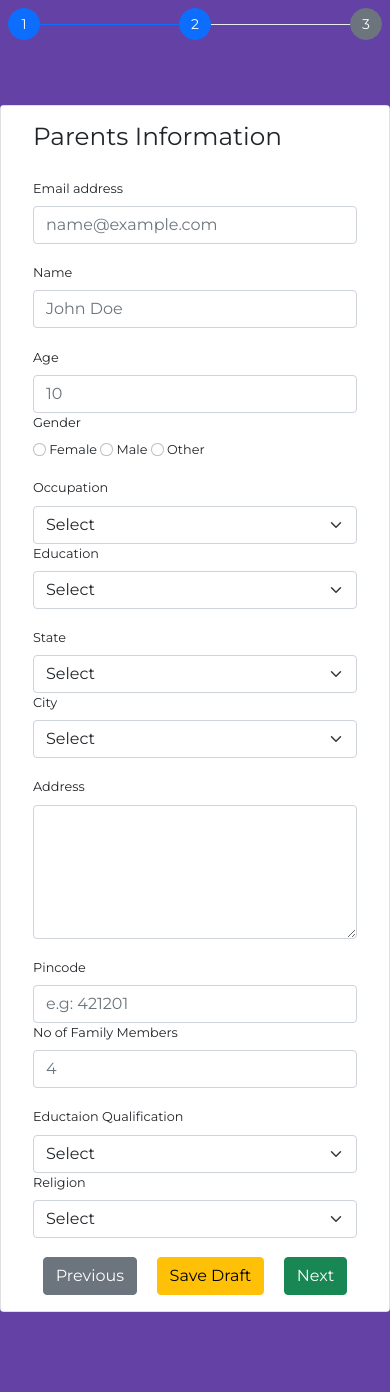
After one commit to ishajoglekar/Diet-Diversity, a Django app: template diet/registration/templates/registration_form/parents_info.html in a window 390 px wide. The commit adds this page. Run offline with Django 3.2, Linux system fonts and the light colour scheme; the template is opened without the code that fills it, so the values that code supplies are empty; some libraries are stand-ins or nearby versions.

Commit message:
designed registration form 2.0

```diff
--- a/diet/registration/models.py
+++ b/diet/registration/models.py
@@ -1,6 +1,5 @@
 from django.db import models
 from django.core.exceptions import ValidationError
-from django.utils.translation import gettext_lazy as _
 from registration.models import *
 
 # Create your models here.
--- a/diet/registration/templates/registration/excelregister.html
+++ b/diet/registration/templates/registration/excelregister.html
@@ -1,3 +1,5 @@
+
+
 <html>
     <head>
         <title>
--- a/diet/registration/templates/registration/get.html
+++ b/diet/registration/templates/registration/get.html
@@ -1,3 +1,5 @@
+
+
 {% for student in list %}
 <p>{{student.name}}</p>
 <p>{{student.age}}</p>
--- a/diet/registration/templates/registration/index.html
+++ b/diet/registration/templates/registration/index.html
@@ -1,3 +1,5 @@
+
+
 <!DOCTYPE html>
 <html lang="en">
 
--- a/diet/registration/templates/registration/nutri-infotainment.html
+++ b/diet/registration/templates/registration/nutri-infotainment.html
@@ -1,3 +1,5 @@
+
+
 {% load static %}
 <!DOCTYPE html>
 <html lang="en">
--- /dev/null
+++ b/diet/registration/templates/registration_form/parents_info.html
@@ -0,0 +1,179 @@
+<!DOCTYPE html>
+<html lang="en">
+{% load static %}
+
+<head>
+    <meta charset="utf-8">
+    <meta http-equiv="X-UA-Compatible" content="IE=edge">
+    <meta name="viewport" content="width=device-width, initial-scale=1">
+    <link href="https://cdn.jsdelivr.net/npm/bootstrap@5.0.1/dist/css/bootstrap.min.css" rel="stylesheet" integrity="sha384-+0n0xVW2eSR5OomGNYDnhzAbDsOXxcvSN1TPprVMTNDbiYZCxYbOOl7+AMvyTG2x" crossorigin="anonymous">
+    <link rel="stylesheet" href="{% static 'css/consent.css' %}">
+    <script src=" https://cdnjs.cloudflare.com/ajax/libs/jquery/2.1.3/jquery.min.js "></script>
+    <script src="https://maxcdn.bootstrapcdn.com/bootstrap/3.3.7/js/bootstrap.min.js "></script>
+    <script src="https://cdnjs.cloudflare.com/ajax/libs/jquery-easing/1.3/jquery.easing.min.js "></script>
+    <title>Parents Information</title>
+</head>
+
+<body>
+    <div class="row">
+        <div class="col-md-12">
+
+        </div>
+        <div class="col-md-2"></div>
+        <div class="col-md-8">
+            <div class="col-md-12">
+                <div class="position-relative m-4">
+                    <div class="progress" style="height: 1px;">
+                        <div class="progress-bar" role="progressbar" style="width: 50%;" aria-valuenow="50" aria-valuemin="0" aria-valuemax="100"></div>
+                    </div>
+                    <button type="button" class="position-absolute top-0 start-0 translate-middle btn btn-sm btn-primary rounded-pill" style="width: 2rem; height:2rem;">1</button>
+                    <button type="button" class="position-absolute top-0 start-50 translate-middle btn btn-sm btn-primary rounded-pill" style="width: 2rem; height:2rem;">2</button>
+                    <button type="button" class="position-absolute top-0 start-100 translate-middle btn btn-sm btn-secondary rounded-pill" style="width: 2rem; height:2rem;">3</button>
+                </div>
+            </div>
+            <div class="card" style="margin:5rem auto;">
+                <div class="row">
+                    <div class="col-md-12">
+
+                        <div class="consent-card">
+                            <form action="/students_info">
+                                <h2>Parents Information</h2>
+                                <br>
+                                <div class="col-md-12">
+                                    <label for="email" class="form-label">Email address</label>
+                                    <input type="email" class="form-control" id="email" placeholder="name@example.com">
+                                </div>
+                                <br>
+                                <div class="col-md-12">
+                                    <label for="name" class="form-label">Name</label>
+                                    <input type="text" class="form-control" id="name" placeholder="John Doe">
+                                </div>
+                                <br>
+                                <div class="col-md-12">
+                                    <div class="row">
+                                        <div class="col-md-6">
+                                            <label for="age" class="form-label">Age</label>
+                                            <input type="number" class="form-control" id="age" placeholder="10">
+                                        </div>
+                                        <div class="col-md-6">
+                                            <label for="gender" class="form-label">Gender</label>
+                                            <br>
+                                            <input class="form-check-input" type="radio" name="gender" id="female">
+                                            <label class="form-check-label" for="female"> Female</label>
+
+                                            <input class="form-check-input" type="radio" name="gender" id="male">
+                                            <label class="form-check-label" for="male"> Male</label>
+
+                                            <input class="form-check-input" type="radio" name="gender" id="other">
+                                            <label class="form-check-label" for="other"> Other</label>
+                                        </div>
+                                    </div>
+                                </div>
+                                <br>
+                                <div class="col-md-12">
+                                    <div class="row">
+                                        <div class="col-md-6">
+                                            <label for="occupation" class="form-label">Occupation</label>
+                                            <select class="form-select" aria-label="Default select example">
+                                            <option selected>Select</option>
+                                            <option value="1">One</option>
+                                            <option value="2">Two</option>
+                                            <option value="3">Three</option>
+                                          </select> </div>
+
+                                        <div class="col-md-6">
+                                            <label for="education" class="form-label">Education</label>
+                                            <select class="form-select" aria-label="Default select example">
+                                                <option selected>Select</option>
+                                                <option value="1">One</option>
+                                                <option value="2">Two</option>
+                                                <option value="3">Three</option>
+                                              </select> </div>
+                                    </div>
+                                </div>
+                                <br>
+                                <div class="col-md-12">
+                                    <div class="row">
+                                        <div class="col-md-6">
+                                            <label for="State" class="form-label">State</label>
+                                            <select class="form-select" aria-label="Default select example">
+                                            <option selected>Select</option>
+                                            <option value="1">One</option>
+                                            <option value="2">Two</option>
+                                            <option value="3">Three</option>
+                                          </select> </div>
+
+                                        <div class="col-md-6">
+                                            <label for="City" class="form-label">City</label>
+                                            <select class="form-select" aria-label="Default select example">
+                                                <option selected>Select</option>
+                                                <option value="1">One</option>
+                                                <option value="2">Two</option>
+                                                <option value="3">Three</option>
+                                              </select> </div>
+                                    </div>
+                                </div>
+                                <br>
+                                <div class="col-md-12">
+                                    <label for="Address" class="form-label">Address</label>
+                                    <textarea name="" id="" cols="30" rows="5" class="form-control"></textarea>
+                                </div>
+                                <br>
+                                <div class="col-md-12">
+                                    <div class="col-md-12">
+                                        <div class="row">
+                                            <div class="col-md-6">
+                                                <label for="pincode" class="form-label">Pincode</label>
+                                                <input type="number" class="form-control" id="age" placeholder="e.g: 421201">
+                                            </div>
+                                            <div class="col-md-6">
+                                                <label for="familyMembers" class="form-label">No of Family Members</label>
+                                                <input type="number" class="form-control" id="age" placeholder="4">
+                                            </div>
+                                        </div>
+                                    </div>
+                                </div>
+                                <br>
+                                <div class="col-md-12">
+                                    <div class="row">
+                                        <div class="col-md-6">
+                                            <label for="EductaionQualification" class="form-label">Eductaion Qualification</label>
+                                            <select class="form-select" aria-label="Default select example">
+                                            <option selected>Select</option>
+                                            <option value="1">One</option>
+                                            <option value="2">Two</option>
+                                            <option value="3">Three</option>
+                                          </select> </div>
+
+                                        <div class="col-md-6">
+                                            <label for="Religion" class="form-label">Religion</label>
+                                            <select class="form-select" aria-label="Default select example">
+                                                <option selected>Select</option>
+                                                <option value="1">One</option>
+                                                <option value="2">Two</option>
+                                                <option value="3">Three</option>
+                                              </select> </div>
+                                    </div>
+                                </div>
+                                <br>
+                                <div class="d-flex justify-content-around">
+                                    <a href="" class="btn btn-secondary ">Previous</a>
+                                    <a href="" class="btn btn-warning ">Save Draft</a>
+                                    <input type="submit" class="btn btn-success " value="Next">
+                                </div>
+
+                            </form>
+                            <div class="d-flex justify-content-end">
+
+                            </div>
+                        </div>
+                    </div>
+                </div>
+            </div>
+        </div>
+        <div class="col-md-2"></div>
+    </div>
+
+</body>
+
+</html>
--- a/diet/registration/urls.py
+++ b/diet/registration/urls.py
@@ -7,4 +7,8 @@ urlpatterns = [
     path('get/',views.get),
     path('getExcel/',views.getExcel),
     path('excelRegister/',views.excelRegister),
+    path('consent/',views.consent),
+    path('parents_info/',views.parents_info),
+    path('students_info/',views.students_info)
+
 ]
--- /dev/null
+++ b/diet/static/css/consent.css
@@ -0,0 +1,270 @@
+/*custom font*/
+
+@import url(https://fonts.googleapis.com/css?family=Montserrat);
+
+/*basic reset*/
+
+* {
+    margin: 0;
+    padding: 0;
+}
+
+html {
+    height: 100%;
+    background: #6441A5;
+    /* fallback for old browsers */
+    background: -webkit-linear-gradient(to left, #6441A5, #2a0845);
+    /* Chrome 10-25, Safari 5.1-6 */
+}
+
+body {
+    font-family: montserrat, arial, verdana;
+    background: transparent;
+    font-size: 0.8rem;
+}
+
+
+/*form styles*/
+
+#msform {
+    text-align: center;
+    position: relative;
+    margin-top: 30px;
+}
+
+#msform fieldset {
+    background: white;
+    border: 0 none;
+    border-radius: 0px;
+    box-shadow: 0 0 15px 1px rgba(0, 0, 0, 0.4);
+    padding: 20px 30px;
+    box-sizing: border-box;
+    width: 80%;
+    margin: 0 10%;
+    /*stacking fieldsets above each other*/
+    position: relative;
+}
+
+
+/*Hide all except first fieldset*/
+
+#msform fieldset:not(:first-of-type) {
+    display: none;
+}
+
+
+/*inputs*/
+
+#msform input,
+#msform textarea {
+    padding: 15px;
+    border: 1px solid #ccc;
+    border-radius: 0px;
+    margin-bottom: 10px;
+    width: 100%;
+    box-sizing: border-box;
+    font-family: montserrat;
+    color: #2C3E50;
+    font-size: 13px;
+}
+
+#msform input:focus,
+#msform textarea:focus {
+    -moz-box-shadow: none !important;
+    -webkit-box-shadow: none !important;
+    box-shadow: none !important;
+    border: 1px solid #ee0979;
+    outline-width: 0;
+    transition: All 0.5s ease-in;
+    -webkit-transition: All 0.5s ease-in;
+    -moz-transition: All 0.5s ease-in;
+    -o-transition: All 0.5s ease-in;
+}
+
+
+/*buttons*/
+
+#msform .action-button {
+    width: 100px;
+    background: #ee0979;
+    font-weight: bold;
+    color: white;
+    border: 0 none;
+    border-radius: 25px;
+    cursor: pointer;
+    padding: 10px 5px;
+    margin: 10px 5px;
+}
+
+#msform .action-button:hover,
+#msform .action-button:focus {
+    box-shadow: 0 0 0 2px white, 0 0 0 3px #ee0979;
+}
+
+#msform .action-button-previous {
+    width: 100px;
+    background: #C5C5F1;
+    font-weight: bold;
+    color: white;
+    border: 0 none;
+    border-radius: 25px;
+    cursor: pointer;
+    padding: 10px 5px;
+    margin: 10px 5px;
+}
+
+#msform .action-button-previous:hover,
+#msform .action-button-previous:focus {
+    box-shadow: 0 0 0 2px white, 0 0 0 3px #C5C5F1;
+}
+
+
+/*headings*/
+
+.fs-title {
+    font-size: 18px;
+    text-transform: uppercase;
+    color: #2C3E50;
+    margin-bottom: 10px;
+    letter-spacing: 2px;
+    font-weight: bold;
+}
+
+.fs-subtitle {
+    font-weight: normal;
+    font-size: 13px;
+    color: #666;
+    margin-bottom: 20px;
+}
+
+
+/*progressbar*/
+
+#progressbar {
+    margin-bottom: 30px;
+    overflow: hidden;
+    /*CSS counters to number the steps*/
+    counter-reset: step;
+}
+
+#progressbar li {
+    list-style-type: none;
+    color: white;
+    text-transform: uppercase;
+    font-size: 9px;
+    width: 33.33%;
+    float: left;
+    position: relative;
+    letter-spacing: 1px;
+}
+
+#progressbar li:before {
+    content: counter(step);
+    counter-increment: step;
+    width: 24px;
+    height: 24px;
+    line-height: 26px;
+    display: block;
+    font-size: 12px;
+    color: #333;
+    background: white;
+    border-radius: 25px;
+    margin: 0 auto 10px auto;
+}
+
+
+/*progressbar connectors*/
+
+#progressbar li:after {
+    content: '';
+    width: 100%;
+    height: 2px;
+    background: white;
+    position: absolute;
+    left: -50%;
+    top: 9px;
+    z-index: -1;
+    /*put it behind the numbers*/
+}
+
+#progressbar li:first-child:after {
+    /*connector not needed before the first step*/
+    content: none;
+}
+
+
+/*marking active/completed steps green*/
+
+
+/*The number of the step and the connector before it = green*/
+
+#progressbar li.active:before,
+#progressbar li.active:after {
+    background: #ee0979;
+    color: white;
+}
+
+.wrapper {
+    display: flex;
+    flex-direction: column;
+}
+
+.grid-row {
+    margin-bottom: 1em
+}
+
+.grid-row,
+.grid-header {
+    display: flex;
+    /*   flex: 1 0 auto; */
+    /*   height: auto; */
+}
+
+.grid-header {
+    align-items: flex-end;
+}
+
+.header-item {
+    width: 100px;
+    text-align: center;
+    /*   border:1px solid transparent; */
+}
+
+.header-item:nth-child(1) {
+    width: 180px;
+}
+
+.subtitle {
+    font-size: 0.7em;
+}
+
+.flex-item:before {
+    content: '';
+    padding-top: 26%;
+}
+
+.flex-item {
+    display: flex;
+    /*   flex-basis:25%; */
+    width: 100px;
+    border-bottom: 1px solid #ccc;
+    justify-content: center;
+    align-items: center;
+    /*   text-align:left; */
+    font-size: 1em;
+    font-weight: normal;
+    color: #999;
+}
+
+.flex-item:nth-child(1) {
+    border: none;
+    font-size: 1.15em;
+    color: #000;
+    width: 180px;
+    justify-content: left;
+}
+
+.consent-card {
+    background: #fff;
+    padding: 1rem 2rem;
+}
```
Also changed, not shown: diet/registration/templates/registration_form/consent.html (added, +65 -0 lines), diet/registration/templates/registration_form/students_info.html (added, +110 -0 lines), diet/registration/views.py (+21 -20 lines), diet/diet/settings.py (line endings or trailing spaces), diet/registration/migrations/0005_auto_20210517_1253.py (added).
